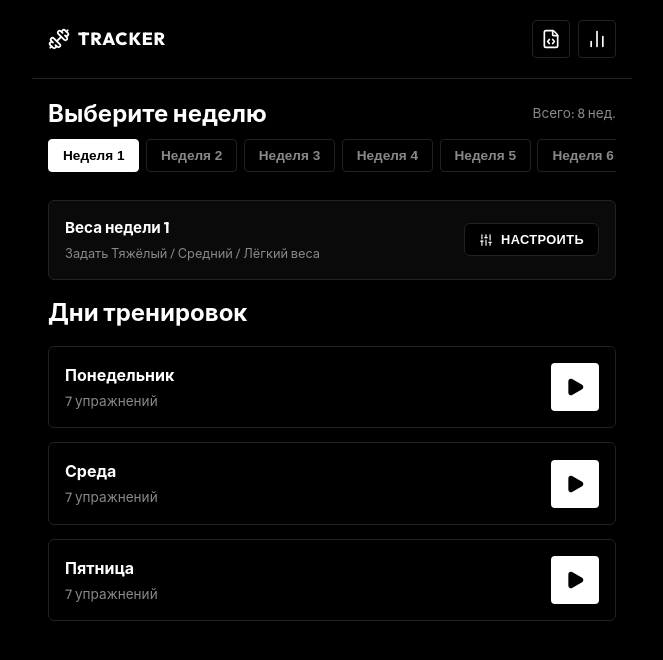
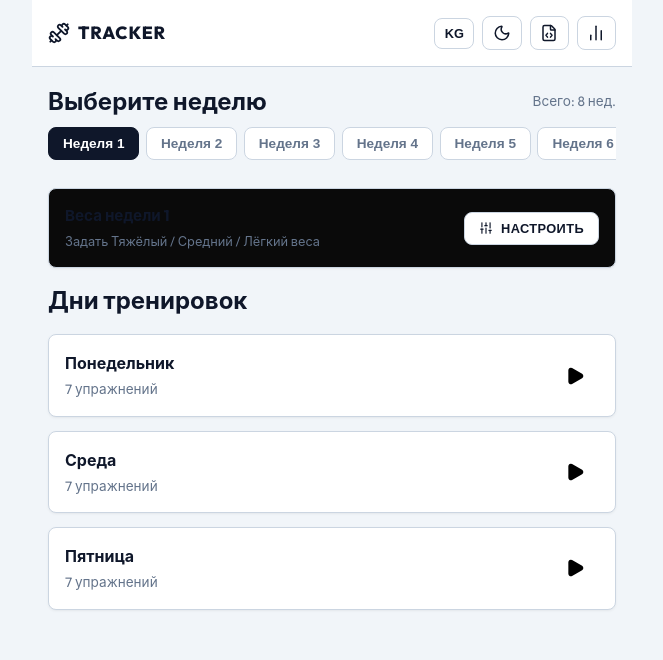
Before and after one commit to legaeson/super-duper-carnival, a React (Vite) app: page / in a window 1280 px wide. Shown: the top 660 px of the page, without its empty margins (308-971 px from the left). Built offline with nearby package versions, Linux system fonts and the light colour scheme.

Commit message:
Add automatic KG/LBS weight conversion, theme toggle (Light/Gray vs Dark mode), and smooth micro-animations

```diff
--- a/src/App.tsx
+++ b/src/App.tsx
@@ -1,10 +1,10 @@
 import { useState } from 'react';
-import { WorkoutProvider } from './store/WorkoutContext';
+import { WorkoutProvider, useWorkout } from './store/WorkoutContext';
 import { Dashboard } from './components/Dashboard';
 import { WorkoutSession } from './components/WorkoutSession';
 import { Statistics } from './components/Statistics';
 import { JsonModal } from './components/JsonModal';
-import { Dumbbell, BarChart2, FileCode } from 'lucide-react';
+import { Dumbbell, BarChart2, FileCode, Sun, Moon } from 'lucide-react';
 
 export type Screen = 'dashboard' | 'workout' | 'statistics';
 
@@ -15,11 +15,20 @@ export interface RouteState {
 }
 
 function MainApp() {
+  const { unit, setUnit, theme, setTheme } = useWorkout();
   const [route, setRoute] = useState<RouteState>({ screen: 'dashboard' });
   const [showJsonModal, setShowJsonModal] = useState<boolean>(false);
 
   const navigate = (screen: Screen, params?: Partial<RouteState>) => {
     setRoute({ screen, ...params });
+  };
+
+  const toggleTheme = () => {
+    setTheme(theme === 'light' ? 'dark' : 'light');
+  };
+
+  const toggleUnit = () => {
+    setUnit(unit === 'kg' ? 'lbs' : 'kg');
   };
 
   return (
@@ -31,20 +40,30 @@ function MainApp() {
         </div>
 
         <div className="flex items-center gap-2">
+          {/* Unit Toggle Button */}
+          <button className="icon-btn" onClick={toggleUnit} title="Переключить КГ / ЛБС">
+            {unit.toUpperCase()}
+          </button>
+
+          {/* Theme Toggle Button */}
+          <button className="icon-btn" onClick={toggleTheme} title="Сменить тему">
+            {theme === 'light' ? <Moon size={18} /> : <Sun size={18} />}
+          </button>
+
           {route.screen === 'dashboard' && (
             <>
               <button className="icon-btn" onClick={() => setShowJsonModal(true)} title="Импорт / Экспорт JSON">
-                <FileCode size={20} />
+                <FileCode size={18} />
               </button>
               <button className="icon-btn" onClick={() => navigate('statistics')} title="Статистика">
-                <BarChart2 size={20} />
+                <BarChart2 size={18} />
               </button>
             </>
           )}
         </div>
       </header>
 
-      <main className="main-content">
+      <main className="main-content" key={route.screen + (route.weekId || 0) + (route.dayId || 0)}>
         {route.screen === 'dashboard' && <Dashboard navigate={navigate} />}
         {route.screen === 'workout' && route.weekId && route.dayId && (
           <WorkoutSession
--- a/src/components/WorkoutSession.tsx
+++ b/src/components/WorkoutSession.tsx
@@ -11,18 +11,16 @@ interface Props {
 }
 
 export function WorkoutSession({ weekId, dayId, navigate }: Props) {
-  const { plan, journal, setJournal, getSuggestedWeight } = useWorkout();
+  const { plan, journal, setJournal, getSuggestedWeight, formatWeight } = useWorkout();
 
   const dayPlan = plan.weeks.find(w => w.week === weekId)?.days.find(d => d.day === dayId);
   const sessionKey = `w${weekId}-d${dayId}`;
 
-  // We initialize the session state either from existing journal or fresh
   const [sessionData, setSessionData] = useState<Record<string, ExerciseLog>>({});
   const [startTime, setStartTime] = useState<string>('');
   const [activeSetInput, setActiveSetInput] = useState<{exId: string, setIndex: number, target: number} | null>(null);
   const [inputValue, setInputValue] = useState<string>('');
 
-  // Editable weights modal
   const [editingWeightExId, setEditingWeightExId] = useState<string | null>(null);
   const [weightInputValue, setWeightInputValue] = useState<string>('');
 
@@ -38,12 +36,11 @@ export function WorkoutSession({ weekId, dayId, navigate }: Props) {
       const initial: Record<string, ExerciseLog> = {};
 
       dayPlan.exercises.forEach(ex => {
-        // Apply suggestion if any, otherwise targetWeight
         const suggested = getSuggestedWeight(ex.id, weekId);
 
         initial[ex.id] = {
           weightUsed: suggested !== null ? suggested : ex.targetWeight,
-          sets: Array(ex.sets).fill(null).map(() => ({ targetReps: ex.targetReps, actualReps: -1 })) // -1 means uncompleted
+          sets: Array(ex.sets).fill(null).map(() => ({ targetReps: ex.targetReps, actualReps: -1 }))
         };
       });
       setSessionData(initial);
@@ -54,8 +51,6 @@ export function WorkoutSession({ weekId, dayId, navigate }: Props) {
 
   const handleSetClick = (exId: string, setIndex: number, targetReps: number) => {
     setActiveSetInput({ exId, setIndex, target: targetReps });
-
-    // Pre-fill with target if not done yet, or actual if editing
     const currentActual = sessionData[exId].sets[setIndex].actualReps;
     setInputValue(currentActual > -1 ? currentActual.toString() : targetReps.toString());
   };
@@ -105,9 +100,9 @@ export function WorkoutSession({ weekId, dayId, navigate }: Props) {
     <div>
       <div className="flex items-center gap-4 mb-6">
         <button className="icon-btn" onClick={() => navigate('dashboard')}>
-          <ArrowLeft size={24} />
+          <ArrowLeft size={20} />
         </button>
-        <h2 className="font-bold text-primary" style={{ fontSize: '1.25rem' }}>{dayPlan.label}</h2>
+        <h2 className="font-bold text-primary" style={{ fontSize: '1.2rem' }}>{dayPlan.label}</h2>
       </div>
 
       {dayPlan.exercises.map((ex, index) => {
@@ -121,18 +116,18 @@ export function WorkoutSession({ weekId, dayId, navigate }: Props) {
           <div key={ex.id} className="card">
             {hasSuggestion && (
               <div className="recommendation-banner">
-                <TrendingUp size={18} color="var(--primary-color)" style={{ flexShrink: 0, marginTop: '2px' }} />
+                <TrendingUp size={16} style={{ flexShrink: 0, marginTop: '2px' }} />
                 <div>
-                  <span className="font-bold">Рекомендация: {suggestedWeight} кг</span> (было {ex.targetWeight} кг — все подходы закрыты).
+                  <span className="font-bold">Рекомендация: {formatWeight(suggestedWeight)}</span> (было {formatWeight(ex.targetWeight)} — все подходы закрыты).
                 </div>
               </div>
             )}
 
             {!hasSuggestion && weekId > 1 && (
                <div className="recommendation-banner neutral">
-                 <Info size={18} color="var(--text-secondary)" style={{ flexShrink: 0, marginTop: '2px' }} />
+                 <Info size={16} style={{ flexShrink: 0, marginTop: '2px' }} />
                  <div className="text-secondary">
-                   Вес {log.weightUsed} кг (в прошлый раз не все подходы закрыты).
+                   Вес {formatWeight(log.weightUsed)} (в прошлый раз не все подходы закрыты).
                  </div>
                </div>
             )}
@@ -146,11 +141,11 @@ export function WorkoutSession({ weekId, dayId, navigate }: Props) {
                   setWeightInputValue(log.weightUsed.toString());
                 }}
               >
-                {log.weightUsed} кг <Edit2 size={14} />
+                {formatWeight(log.weightUsed)} <Edit2 size={12} />
               </div>
             </div>
 
-            <p className="text-secondary mb-2" style={{ fontSize: '0.9rem' }}>
+            <p className="text-secondary mb-2" style={{ fontSize: '0.85rem' }}>
               Цель: {ex.sets}x{ex.targetReps} • {ex.weightLevel}
             </p>
 
@@ -178,7 +173,7 @@ export function WorkoutSession({ weekId, dayId, navigate }: Props) {
 
       <div className="mt-6">
         <button className="btn btn-primary" onClick={handleFinish}>
-          <Check size={20} /> Завершить тренировку
+          <Check size={18} /> Завершить тренировку
         </button>
       </div>
 
@@ -222,7 +217,7 @@ export function WorkoutSession({ weekId, dayId, navigate }: Props) {
       {editingWeightExId && (
         <div className="modal-overlay" onClick={() => setEditingWeightExId(null)}>
           <div className="modal-content" onClick={e => e.stopPropagation()}>
-            <h3 className="mb-4 text-center font-bold">Рабочий вес (кг)</h3>
+            <h3 className="mb-4 text-center font-bold">Рабочий вес (в кг)</h3>
 
             <div className="flex justify-center items-center gap-4 mb-6">
               <button
--- a/src/index.css
+++ b/src/index.css
@@ -1,7 +1,35 @@
 :root {
-  --bg-color: #000000;
-  --surface-color: #000000;
-  --surface-color-light: #111111;
+  --font-family: 'Outfit', -apple-system, BlinkMacSystemFont, 'Segoe UI', Roboto, sans-serif;
+  --border-radius: 8px;
+  --transition: all 0.2s cubic-bezier(0.16, 1, 0.3, 1);
+}
+
+/* Light Theme (Gray background, White cards, Dark text) */
+:root, html[data-theme="light"] {
+  --bg-color: #f1f5f9;       /* Soft light gray background */
+  --surface-color: #ffffff;  /* Pure white cards */
+  --surface-color-light: #f8fafc;
+  --primary-color: #0f172a;  /* Dark text & accents */
+  --primary-hover: #1e293b;
+  --secondary-color: #64748b;
+  --text-primary: #0f172a;
+  --text-secondary: #64748b;
+  --border-color: #cbd5e1;
+  --border-active: #0f172a;
+  --btn-bg: #0f172a;
+  --btn-text: #ffffff;
+  --btn-sec-bg: #ffffff;
+  --btn-sec-text: #0f172a;
+  --completed-bg: #0f172a;
+  --completed-text: #ffffff;
+  --shadow: 0 1px 3px 0 rgba(0, 0, 0, 0.05), 0 1px 2px -1px rgba(0, 0, 0, 0.05);
+}
+
+/* Dark Theme (Pure Black/Dark background) */
+html[data-theme="dark"] {
+  --bg-color: #050505;
+  --surface-color: #0a0a0a;
+  --surface-color-light: #121212;
   --primary-color: #ffffff;
   --primary-hover: #e5e5e5;
   --secondary-color: #888888;
@@ -9,12 +37,13 @@
   --text-secondary: #888888;
   --border-color: #222222;
   --border-active: #ffffff;
-  --danger-color: #ffffff;
-  --success-color: #ffffff;
-
-  --font-family: 'Outfit', -apple-system, BlinkMacSystemFont, 'Segoe UI', Roboto, sans-serif;
-  --border-radius: 6px;
-  --transition: all 0.15s ease-in-out;
+  --btn-bg: #ffffff;
+  --btn-text: #000000;
+  --btn-sec-bg: #000000;
+  --btn-sec-text: #ffffff;
+  --completed-bg: #ffffff;
+  --completed-text: #000000;
+  --shadow: none;
 }
 
 * {
@@ -29,6 +58,7 @@ body {
   color: var(--text-primary);
   line-height: 1.5;
   -webkit-font-smoothing: antialiased;
+  transition: background-color 0.25s ease, color 0.25s ease;
 }
 
 #root {
@@ -38,6 +68,25 @@ body {
   display: flex;
   flex-direction: column;
   background-color: var(--bg-color);
+  transition: background-color 0.25s ease;
+}
+
+/* Base Micro-Animations */
+@keyframes fadeIn {
+  from { opacity: 0; transform: translateY(6px); }
+  to { opacity: 1; transform: translateY(0); }
+}
+
+@keyframes slideUp {
+  from { opacity: 0; transform: translateY(100%); }
+  to { opacity: 1; transform: translateY(0); }
+}
+
+.main-content {
+  flex: 1;
+  padding: 1rem;
+  overflow-y: auto;
+  animation: fadeIn 0.25s cubic-bezier(0.16, 1, 0.3, 1);
 }
 
 /* Utilities */
@@ -64,8 +113,8 @@ body {
 
 /* Header */
 .app-header {
-  padding: 1.25rem 1rem;
-  background-color: #000000;
+  padding: 1rem 1rem;
+  background-color: var(--surface-color);
   border-bottom: 1px solid var(--border-color);
   display: flex;
   justify-content: space-between;
@@ -73,6 +122,7 @@ body {
   position: sticky;
   top: 0;
   z-index: 10;
+  transition: background-color 0.25s ease, border-color 0.25s ease;
 }
 
 .app-title {
@@ -80,48 +130,46 @@ body {
   font-weight: 800;
   letter-spacing: 0.05em;
   text-transform: uppercase;
-  color: #ffffff;
+  color: var(--text-primary);
 }
 
 .icon-btn {
-  background: none;
+  background: var(--surface-color);
   border: 1px solid var(--border-color);
-  color: #ffffff;
+  color: var(--text-primary);
   cursor: pointer;
-  padding: 0.5rem;
-  border-radius: 4px;
+  padding: 0.45rem 0.6rem;
+  border-radius: var(--border-radius);
   transition: var(--transition);
   display: flex;
   align-items: center;
   justify-content: center;
+  font-size: 0.8rem;
+  font-weight: 700;
 }
-.icon-btn:hover, .icon-btn:active {
-  background-color: #ffffff;
-  color: #000000;
-  border-color: #ffffff;
+.icon-btn:hover {
+  border-color: var(--border-active);
 }
-
-/* Container */
-.main-content {
-  flex: 1;
-  padding: 1rem;
-  overflow-y: auto;
+.icon-btn:active {
+  transform: scale(0.94);
 }
 
 /* Card */
 .card {
-  background-color: #000000;
+  background-color: var(--surface-color);
   border: 1px solid var(--border-color);
   border-radius: var(--border-radius);
   padding: 1rem;
   margin-bottom: 0.875rem;
+  box-shadow: var(--shadow);
+  transition: transform 0.2s cubic-bezier(0.16, 1, 0.3, 1), background-color 0.25s ease, border-color 0.25s ease;
 }
 
 .card-title {
   font-size: 1rem;
   font-weight: 700;
   margin-bottom: 0.25rem;
-  color: #ffffff;
+  color: var(--text-primary);
 }
 
 /* Week Selector */
@@ -137,11 +185,11 @@ body {
 }
 
 .week-tab {
-  background-color: #000000;
+  background-color: var(--surface-color);
   color: var(--text-secondary);
   border: 1px solid var(--border-color);
   padding: 0.5rem 0.875rem;
-  border-radius: 4px;
+  border-radius: var(--border-radius);
   font-size: 0.85rem;
   font-weight: 600;
   white-space: nowrap;
@@ -149,9 +197,12 @@ body {
   transition: var(--transition);
 }
 .week-tab.active {
-  background-color: #ffffff;
-  color: #000000;
-  border-color: #ffffff;
+  background-color: var(--btn-bg);
+  color: var(--btn-text);
+  border-color: var(--btn-bg);
+}
+.week-tab:active {
+  transform: scale(0.96);
 }
 
 /* Buttons */
@@ -160,9 +211,9 @@ body {
   align-items: center;
   justify-content: center;
   gap: 0.5rem;
-  background-color: #ffffff;
-  color: #000000;
-  border: 1px solid #ffffff;
+  background-color: var(--btn-bg);
+  color: var(--btn-text);
+  border: 1px solid var(--btn-bg);
   border-radius: var(--border-radius);
   padding: 0.875rem 1.25rem;
   font-size: 0.95rem;
@@ -173,17 +224,16 @@ body {
   text-transform: uppercase;
   letter-spacing: 0.03em;
 }
-.btn-primary:hover, .btn-primary:active {
-  background-color: #e5e5e5;
+.btn:active {
+  transform: scale(0.97);
 }
 .btn-secondary {
-  background-color: #000000;
+  background-color: var(--btn-sec-bg);
   border: 1px solid var(--border-color);
-  color: #ffffff;
+  color: var(--btn-sec-text);
 }
-.btn-secondary:hover, .btn-secondary:active {
-  background-color: #111111;
-  border-color: #ffffff;
+.btn-secondary:hover {
+  border-color: var(--border-active);
 }
 
 /* Set Buttons */
@@ -198,10 +248,10 @@ body {
   flex: 1;
   min-width: 50px;
   height: 48px;
-  border-radius: 4px;
-  background-color: #000000;
+  border-radius: var(--border-radius);
+  background-color: var(--surface-color);
   border: 1px solid var(--border-color);
-  color: #ffffff;
+  color: var(--text-primary);
   font-weight: 700;
   font-size: 1rem;
   cursor: pointer;
@@ -211,20 +261,24 @@ body {
   justify-content: center;
   transition: var(--transition);
 }
+.set-btn:active {
+  transform: scale(0.94);
+}
 
 .set-btn.completed {
-  background-color: #ffffff;
-  border-color: #ffffff;
-  color: #000000;
+  background-color: var(--completed-bg);
+  border-color: var(--completed-bg);
+  color: var(--completed-text);
 }
 .set-btn.completed .set-btn-label {
-  color: #555555;
+  color: var(--completed-text);
+  opacity: 0.7;
 }
 
 .set-btn.failed {
-  background-color: #000000;
-  border-color: #ffffff;
-  color: #ffffff;
+  background-color: var(--surface-color);
+  border-color: var(--primary-color);
+  color: var(--text-primary);
   border-style: dashed;
 }
 
@@ -236,18 +290,18 @@ body {
 
 /* Inputs */
 .input {
-  background-color: #000000;
+  background-color: var(--surface-color);
   border: 1px solid var(--border-color);
-  color: #ffffff;
+  color: var(--text-primary);
   padding: 0.75rem;
-  border-radius: 4px;
+  border-radius: var(--border-radius);
   font-size: 1rem;
   width: 100%;
   outline: none;
   transition: var(--transition);
 }
 .input:focus {
-  border-color: #ffffff;
+  border-color: var(--border-active);
 }
 
 .input-number {
@@ -262,22 +316,27 @@ body {
 .editable-weight {
   display: inline-flex;
   align-items: center;
-  background-color: #000000;
+  background-color: var(--surface-color);
   border: 1px solid var(--border-color);
   padding: 0.25rem 0.6rem;
-  border-radius: 4px;
+  border-radius: var(--border-radius);
   font-size: 0.85rem;
   font-weight: 700;
-  color: #ffffff;
+  color: var(--text-primary);
   cursor: pointer;
   gap: 0.25rem;
+  transition: var(--transition);
+}
+.editable-weight:active {
+  transform: scale(0.95);
 }
 
 /* Modal */
 .modal-overlay {
   position: fixed;
   inset: 0;
-  background-color: rgba(0, 0, 0, 0.85);
+  background-color: rgba(0, 0, 0, 0.65);
+  backdrop-filter: blur(2px);
   display: flex;
   align-items: flex-end;
   justify-content: center;
@@ -286,44 +345,49 @@ body {
 }
 
 .modal-content {
-  background-color: #000000;
-  border: 1px solid #ffffff;
+  background-color: var(--surface-color);
+  border: 1px solid var(--border-color);
+  color: var(--text-primary);
   width: 100%;
   max-width: 500px;
-  border-radius: 8px;
+  border-radius: 12px;
   padding: 1.5rem;
+  animation: slideUp 0.25s cubic-bezier(0.16, 1, 0.3, 1);
+  box-shadow: 0 20px 25px -5px rgba(0, 0, 0, 0.2);
 }
 
 .stepper-btn {
   width: 46px;
   height: 46px;
-  border-radius: 4px;
-  background-color: #000000;
+  border-radius: var(--border-radius);
+  background-color: var(--surface-color);
   border: 1px solid var(--border-color);
-  color: #ffffff;
+  color: var(--text-primary);
   font-size: 1.25rem;
   display: flex;
   align-items: center;
   justify-content: center;
   cursor: pointer;
+  transition: var(--transition);
 }
 .stepper-btn:active {
-  background-color: #ffffff;
-  color: #000000;
+  transform: scale(0.92);
+  background-color: var(--primary-color);
+  color: var(--bg-color);
 }
 
 /* Recommendation Banner */
 .recommendation-banner {
-  background: #000000;
-  border: 1px solid #ffffff;
-  border-radius: 4px;
+  background: var(--surface-color);
+  border: 1px solid var(--border-active);
+  border-radius: var(--border-radius);
   padding: 0.6rem 0.75rem;
   margin-bottom: 0.75rem;
   display: flex;
   align-items: flex-start;
   gap: 0.5rem;
   font-size: 0.85rem;
-  color: #ffffff;
+  color: var(--text-primary);
 }
 .recommendation-banner.neutral {
   border-color: var(--border-color);
--- a/src/store/WorkoutContext.tsx
+++ b/src/store/WorkoutContext.tsx
@@ -1,7 +1,7 @@
 import { createContext, useContext, useEffect } from 'react';
 import type { ReactNode } from 'react';
 import { useLocalStorage } from '../hooks/useLocalStorage';
-import type { WorkoutPlan, WorkoutJournal, PlanWeek, LevelWeights } from '../types';
+import type { WorkoutPlan, WorkoutJournal, PlanWeek, LevelWeights, WeightUnit, ThemeMode } from '../types';
 import defaultPlanData from '../defaultPlan.json';
 
 interface WorkoutContextType {
@@ -12,6 +12,11 @@ interface WorkoutContextType {
   journal: WorkoutJournal;
   setJournal: (journal: WorkoutJournal) => void;
   getSuggestedWeight: (exerciseId: string, currentWeekId: number) => number | null;
+  unit: WeightUnit;
+  setUnit: (unit: WeightUnit) => void;
+  theme: ThemeMode;
+  setTheme: (theme: ThemeMode) => void;
+  formatWeight: (weightKg: number) => string;
 }
 
 const WorkoutContext = createContext<WorkoutContextType | undefined>(undefined);
@@ -19,6 +24,13 @@ const WorkoutContext = createContext<WorkoutContextType | undefined>(undefined);
 export function WorkoutProvider({ children }: { children: ReactNode }) {
   const [plan, setPlan] = useLocalStorage<WorkoutPlan>('workout_plan', defaultPlanData as WorkoutPlan);
   const [journal, setJournal] = useLocalStorage<WorkoutJournal>('workout_journal', { sessions: {} });
+  const [unit, setUnit] = useLocalStorage<WeightUnit>('workout_unit', 'kg');
+  const [theme, setTheme] = useLocalStorage<ThemeMode>('workout_theme', 'light');
+
+  // Sync theme attribute to <html> element
+  useEffect(() => {
+    document.documentElement.setAttribute('data-theme', theme);
+  }, [theme]);
 
   // Auto-upgrade plan if stored plan is outdated (e.g. only 2 weeks from previous initial build)
   useEffect(() => {
@@ -68,6 +80,15 @@ export function WorkoutProvider({ children }: { children: ReactNode }) {
     };
 
     setPlan(updatedPlan);
+  };
+
+  // Helper to format weight based on active unit (kg or lbs)
+  const formatWeight = (weightKg: number): string => {
+    if (unit === 'lbs') {
+      const lbs = weightKg * 2.20462;
+      return `${Math.round(lbs * 10) / 10} lbs`;
+    }
+    return `${weightKg} кг`;
   };
 
   // Logic to suggest weight based on the previous week's performance
@@ -120,7 +141,12 @@ export function WorkoutProvider({ children }: { children: ReactNode }) {
       setWeekLevelWeights,
       journal,
       setJournal,
-      getSuggestedWeight
+      getSuggestedWeight,
+      unit,
+      setUnit,
+      theme,
+      setTheme,
+      formatWeight
     }}>
       {children}
     </WorkoutContext.Provider>
--- a/src/types.ts
+++ b/src/types.ts
@@ -47,6 +47,9 @@ export interface SessionLog {
   exercises: Record<string, ExerciseLog>;
 }
 
+export type WeightUnit = 'kg' | 'lbs';
+export type ThemeMode = 'light' | 'dark';
+
 export interface WorkoutJournal {
   sessions: Record<string, SessionLog>; // Key format: "w{weekId}-d{dayId}"
 }
```
